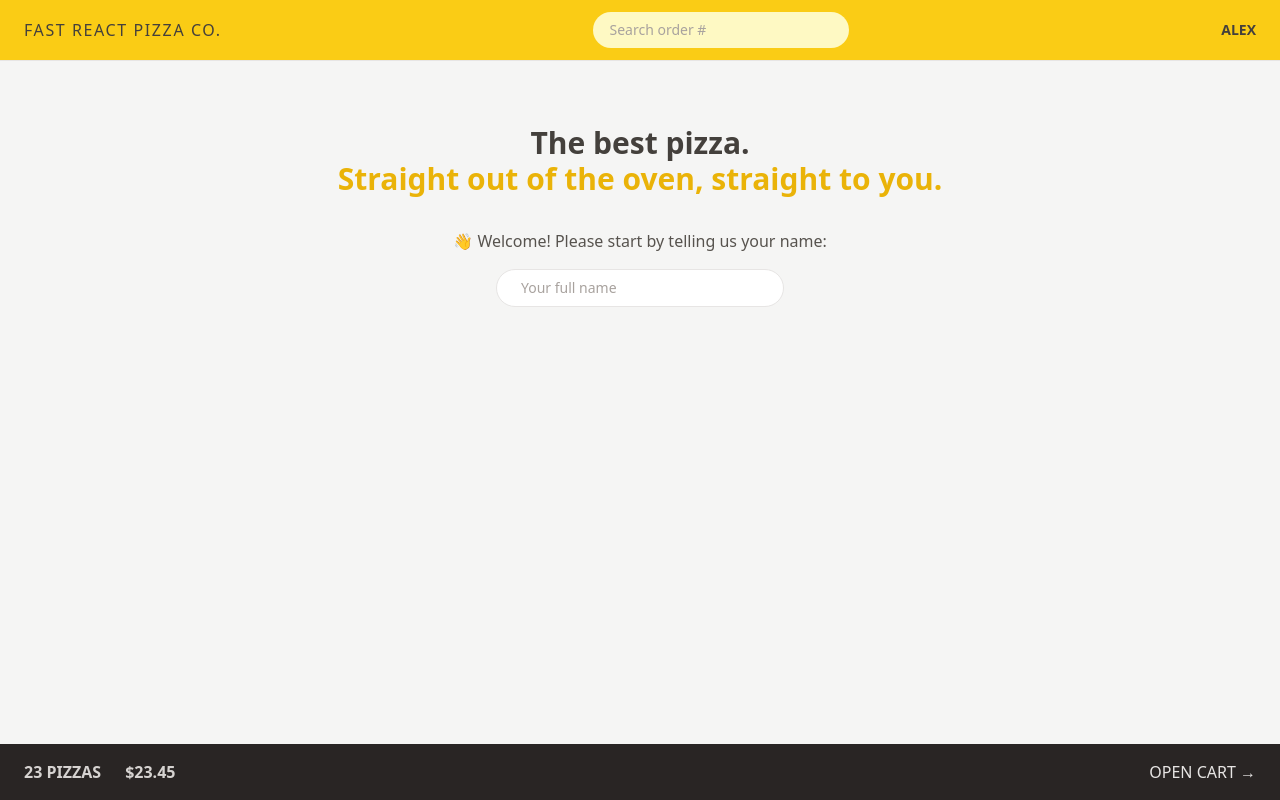
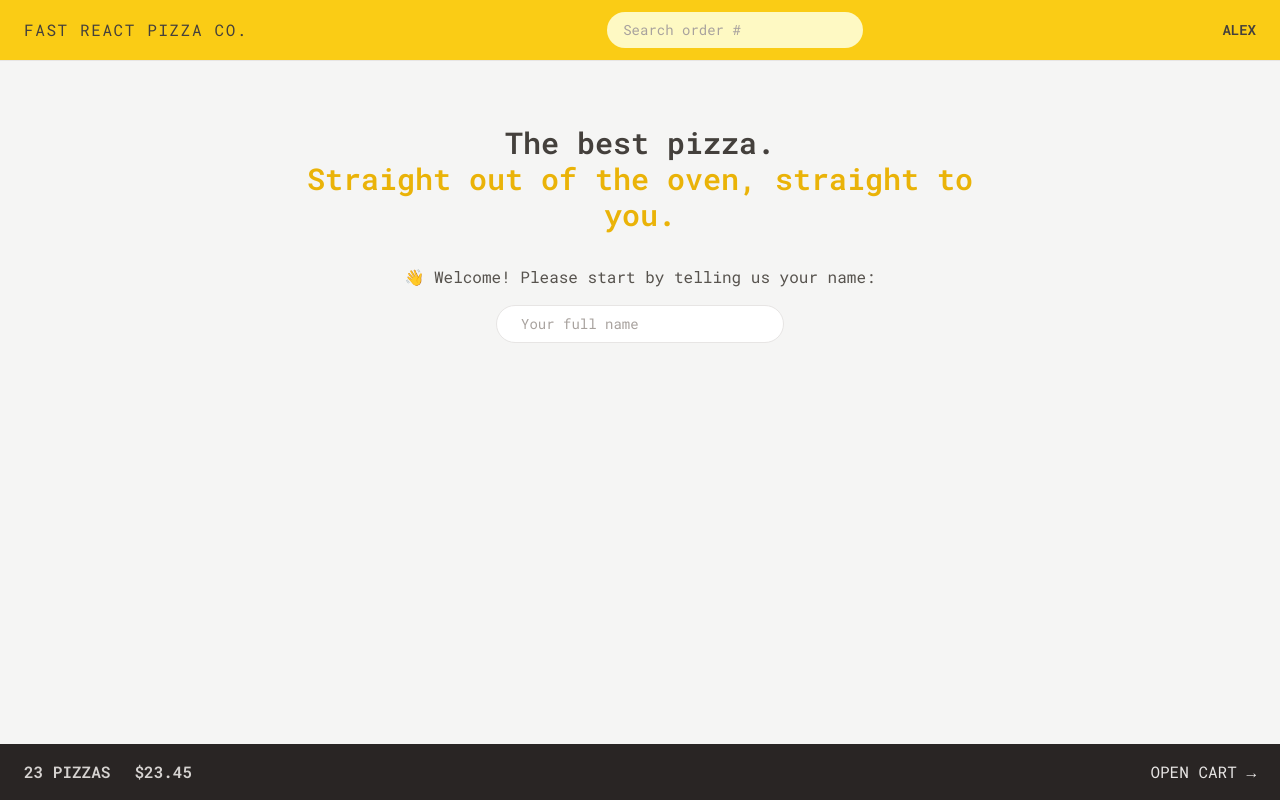
Before and after one commit to Antonio-Kim/tailwind-example, a React (Vite) app: page / in a window 1280 px wide. Built offline with nearby package versions, Linux system fonts and the light colour scheme.

Commit message:
configuring new type of fonts

```diff
--- a/index.html
+++ b/index.html
@@ -3,6 +3,10 @@
   <head>
     <meta charset="UTF-8" />
     <link rel="icon" type="image/svg+xml" href="/vite.svg" />
+    <link
+      href="https://fonts.googleapis.com/css2?family=Roboto+Mono:wght@300;400;500;600;700&display=swap"
+      rel="stylesheet"
+    />
     <meta name="viewport" content="width=device-width, initial-scale=1.0" />
     <title>Vite + React</title>
   </head>
--- a/src/ui/Header.jsx
+++ b/src/ui/Header.jsx
@@ -4,7 +4,7 @@
 
 export function Header() {
   return (
-    <header className="flex items-center justify-between border-b border-stone-200 bg-yellow-400 px-4 py-3 uppercase sm:px-6">
+    <header className="font-pizza flex items-center justify-between border-b border-stone-200 bg-yellow-400 px-4 py-3 uppercase sm:px-6">
       <Link to="/" className="tracking-widest">
         Fast React Pizza Co.
       </Link>
--- a/tailwind.config.js
+++ b/tailwind.config.js
@@ -2,7 +2,17 @@
 module.exports = {
   content: ['./index.html', './src/**/*.{js,ts,jsx,tsx}'],
   theme: {
-    extend: {},
+    fontFamily: {
+      sans: 'Roboto Mono, monospace',
+    },
+    extend: {
+      fontSize: {
+        huge: ['80rem', { lineHeight: '1' }],
+      },
+      height: {
+        screen: '100dvh',
+      },
+    },
   },
   plugins: ['prettier-plugin-tailwindcss'],
 };
```
